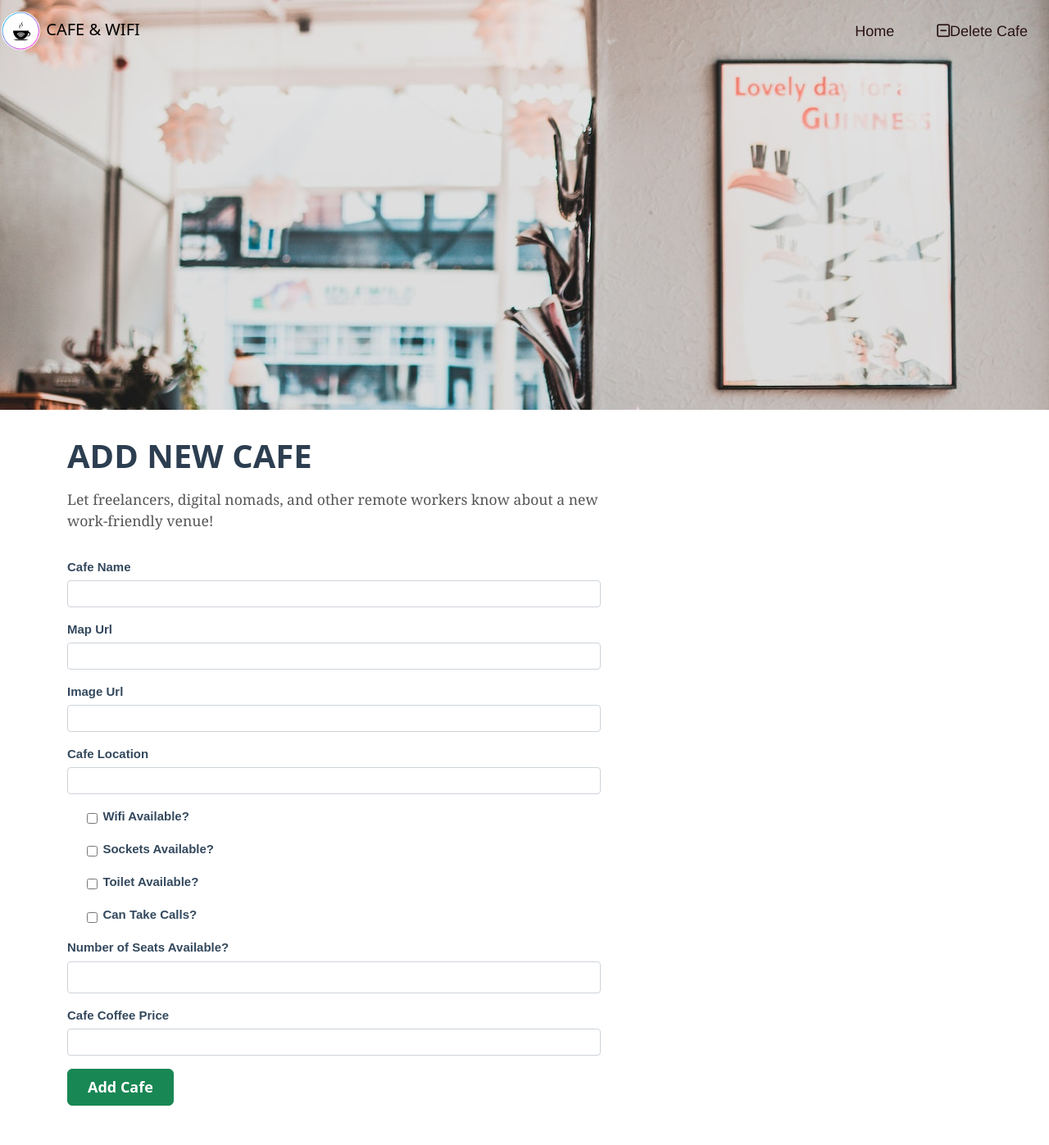
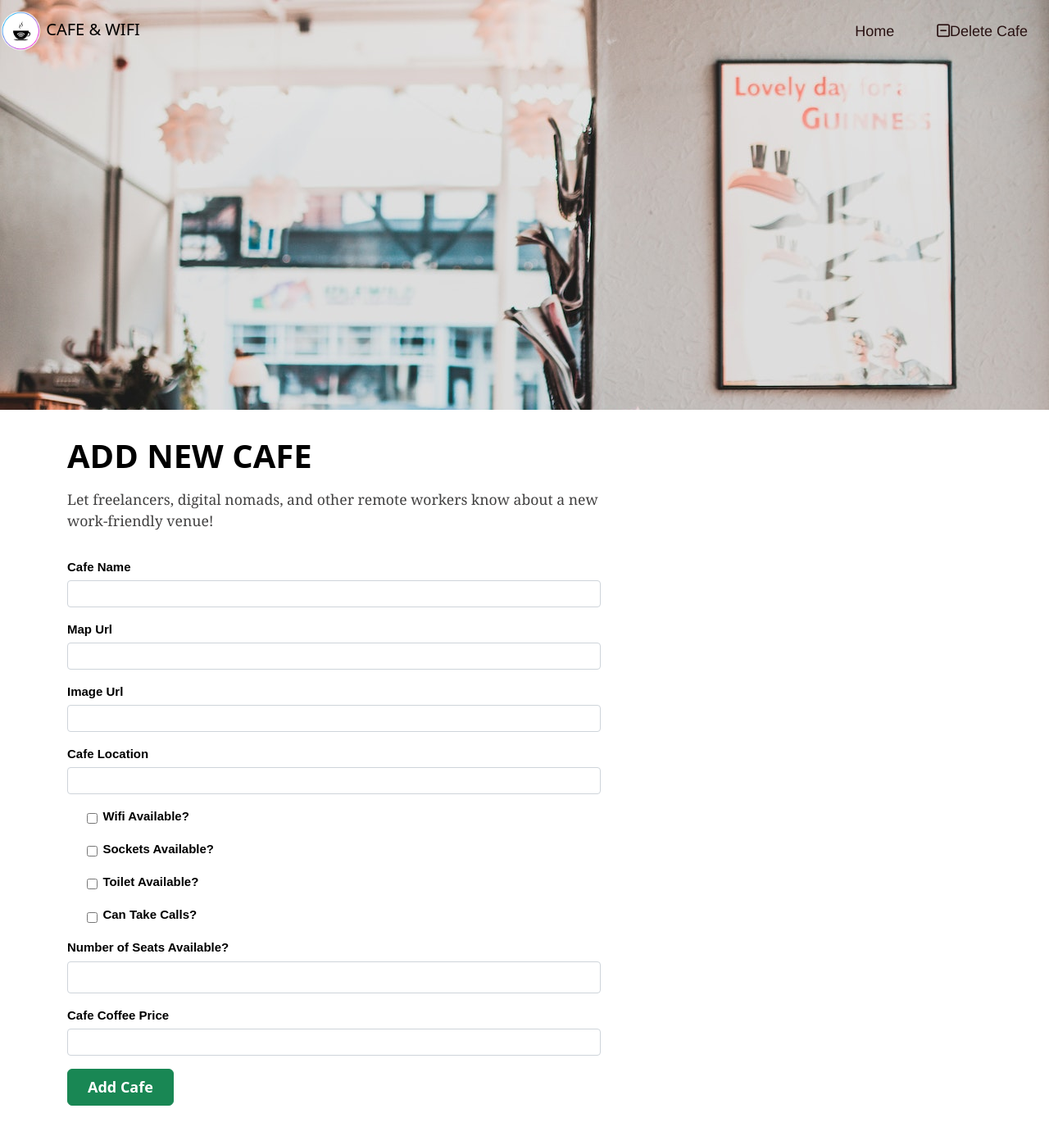
Before and after one commit to prachisharma-py/Cafe-and-Wifi, a Flask app: page /add-cafe in a window 1280 px wide. Shown: the whole page at 82% size. Run offline with Flask 3, Linux system fonts and the light colour scheme; some libraries are stand-ins or nearby versions.

```diff
--- a/static/styles.css
+++ b/static/styles.css
@@ -146,13 +146,13 @@ label {
 #add-cafe h1 {
   font-weight: 700;
   margin-bottom: 1rem;
-  color: #2c3e50;
+  color: #000000;
 }
 
 #add-cafe .new-cafe {
   font-size: 1.1rem;
   margin-bottom: 2rem;
-  color: #555;
+  color: #414040;
 }
 
 #add-cafe .form-group,
@@ -166,7 +166,7 @@ label {
   font-weight: 600;
   display: block;
   margin-bottom: 0.3rem;
-  color: #34495e;
+  color: #000000;
 }
 
 #add-cafe input.form-control,
```
